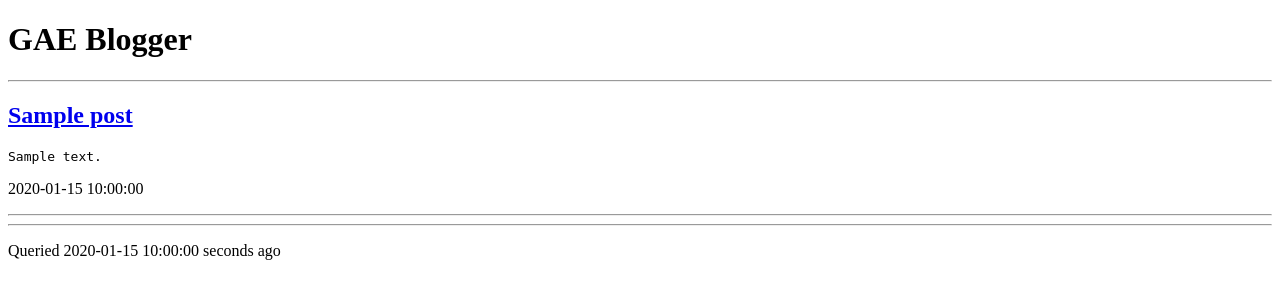
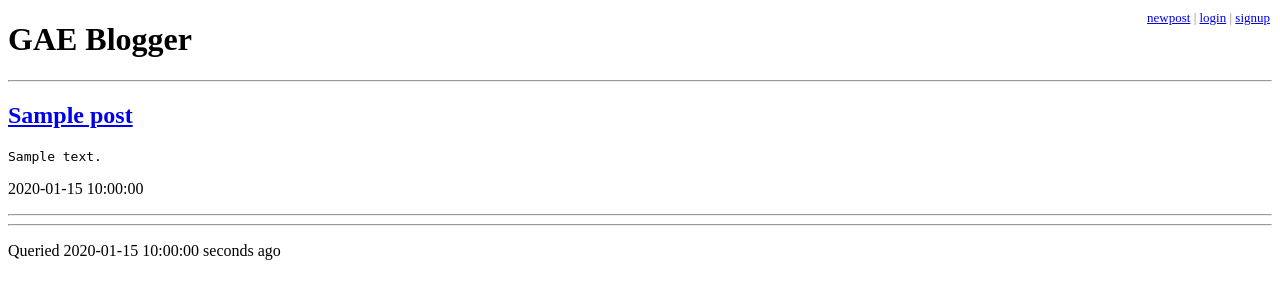
Before and after one commit to stefanRitter/gaeBlogger, a Python web app: template templates/blog.html in a window 1280 px wide. Shown: the top 300 px of the page. Run offline with Jinja, Linux system fonts and the light colour scheme; the template is opened without the code that fills it: most values are stand-ins (such as "Sample title", 1, 10 or a date in 2020).

Commit message:
add navigation

```diff
--- a/static/application.css
+++ b/static/application.css
@@ -2,3 +2,11 @@
 .label {text-align: right}
 
 .error {color: red}
+
+nav {
+  font-size: 13px;
+  color: gray;
+  position: absolute;
+  top: 10px;
+  right: 10px;
+}
--- a/templates/_base.html
+++ b/templates/_base.html
@@ -10,6 +10,17 @@
   <body>
     <h1>GAE Blogger</h1>
     <hr>
+    <nav>
+      <a class="login-link" href="/newpost">newpost</a>
+        |
+      {% if user %}
+        {{user.name}} (<a class="login-link" href="/logout">logout</a>)
+      {% else %}
+        <a class="login-link" href="/login">login</a>
+        |
+        <a class="login-link" href="/signup">signup</a>
+      {% endif %}
+    </nav>
 
     {% block content %}
     {% endblock %}
```
